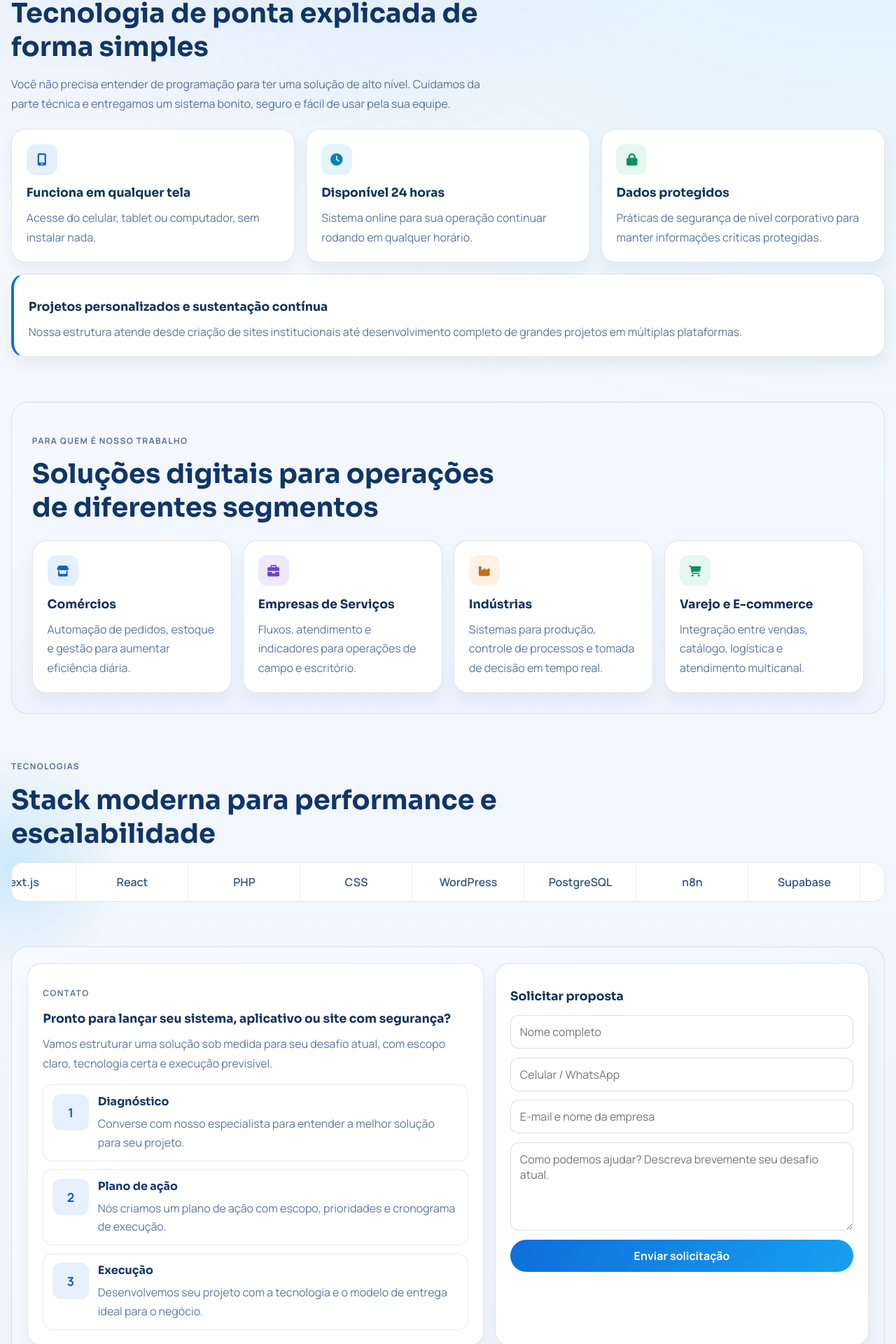
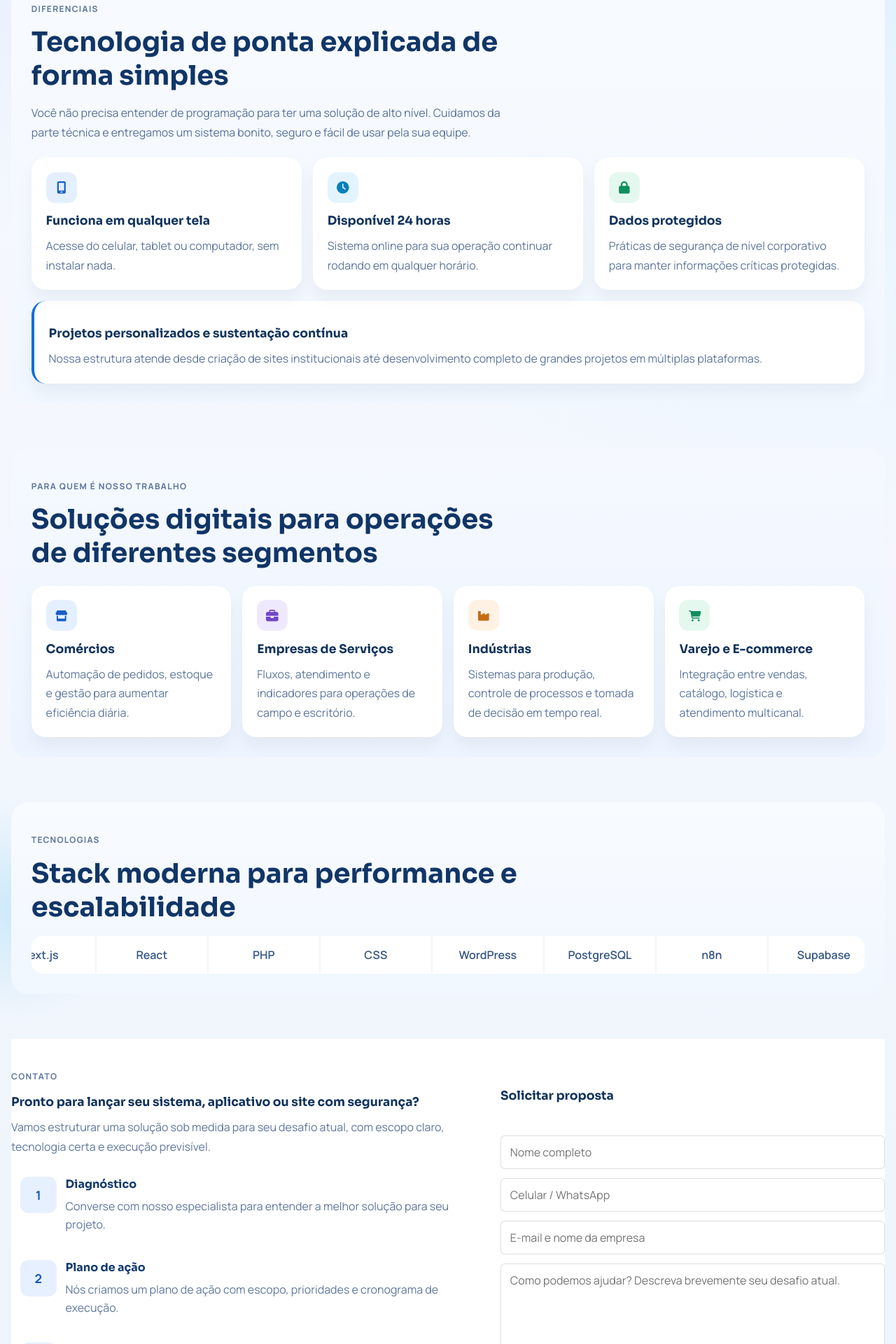
Before and after one commit to joaopedroforti/institutional-site, a Next.js app: page / in a window 1280 px wide. Shown: the part 802-2722 px from the top of the page at 70% size. Built offline with nearby package versions, Linux system fonts and the light colour scheme.

Commit message:
style: refine home sections and contact layout details

```diff
--- a/app/components/site-shell.module.css
+++ b/app/components/site-shell.module.css
@@ -67,7 +67,7 @@
 
 .brandLogo {
   width: auto;
-  height: 34px;
+  height: 44px;
 }
 
 .nav {
@@ -179,8 +179,8 @@
 
 .whatsappFloat {
   position: fixed;
-  right: 1rem;
-  bottom: 1rem;
+  right: 1.6rem;
+  bottom: 1.6rem;
   z-index: 60;
   width: 58px;
   height: 58px;
--- a/app/home.module.css
+++ b/app/home.module.css
@@ -4,8 +4,6 @@
   margin-left: calc(50% - 50vw);
   min-height: clamp(540px, 74vh, 740px);
   overflow: hidden;
-  border-top: 1px solid rgba(15, 23, 42, 0.1);
-  border-bottom: 1px solid rgba(15, 23, 42, 0.1);
 }
 
 .heroVideo {
@@ -85,8 +83,13 @@
 .sectionBlue {
   padding: clamp(1.2rem, 2.5vw, 1.8rem);
   border-radius: 24px;
-  border: 1px solid rgba(12, 102, 214, 0.14);
   background: linear-gradient(180deg, #f5f9ff 0%, #edf4ff 100%);
+}
+
+.sectionSoftBlue {
+  padding: clamp(1.2rem, 2.5vw, 1.8rem);
+  border-radius: 24px;
+  background: linear-gradient(180deg, #f8fbff 0%, #f1f7ff 100%);
 }
 
 .sectionHead h2 {
@@ -124,7 +127,6 @@
 .contactCard,
 .formCard {
   border-radius: 20px;
-  border: 1px solid rgba(15, 23, 42, 0.11);
   background: #ffffff;
   box-shadow: 0 12px 22px rgba(15, 23, 42, 0.05);
   padding: clamp(1rem, 2vw, 1.3rem);
@@ -193,7 +195,6 @@
 .carousel {
   margin-top: 1.1rem;
   border-radius: 16px;
-  border: 1px solid rgba(15, 23, 42, 0.1);
   background: #ffffff;
   overflow: hidden;
 }
@@ -216,16 +217,29 @@
 }
 
 .contactSection {
-  border-radius: 24px;
-  padding: clamp(1rem, 2vw, 1.4rem);
-  background: linear-gradient(130deg, #f7faff 0%, #edf4ff 100%);
-  border: 1px solid rgba(15, 23, 42, 0.1);
+  border-radius: 0;
+  padding: clamp(1.4rem, 2.8vw, 2rem) 0;
+  background: #ffffff;
 }
 
 .contactGrid {
   display: grid;
   grid-template-columns: 1.1fr 0.9fr;
-  gap: 1rem;
+  gap: clamp(1.2rem, 2.2vw, 2rem);
+  align-items: stretch;
+}
+
+.contactSection .contactCard,
+.contactSection .formCard {
+  background: transparent;
+  border: 0;
+  box-shadow: none;
+  padding: 0;
+}
+
+.contactSection .formCard {
+  display: grid;
+  align-items: center;
 }
 
 .steps {
@@ -235,9 +249,9 @@
 }
 
 .stepItem {
-  border: 1px solid rgba(15, 23, 42, 0.09);
-  border-radius: 14px;
-  background: #ffffff;
+  border: 0;
+  border-radius: 0;
+  background: transparent;
   padding: 0.8rem;
   display: grid;
   grid-template-columns: 52px 1fr;
@@ -270,15 +284,17 @@
 }
 
 .form {
-  margin-top: 1rem;
+  margin-top: 0;
+  height: 100%;
   display: grid;
+  align-content: center;
   gap: 0.8rem;
 }
 
 .input,
 .textarea {
   width: 100%;
-  border-radius: 12px;
+  border-radius: 6px;
   border: 1px solid rgba(15, 23, 42, 0.14);
   background: #ffffff;
   color: #0f294f;
--- a/app/page.tsx
+++ b/app/page.tsx
@@ -62,7 +62,7 @@ export default function Home() {
         </div>
       </section>
 
-      <section className={styles.section}>
+      <section className={`${styles.section} ${styles.sectionSoftBlue}`}>
         <div className={styles.sectionHead}>
           <p className={styles.kicker}>DIFERENCIAIS</p>
           <h2>Tecnologia de ponta explicada de forma simples</h2>
@@ -138,7 +138,7 @@ export default function Home() {
         </div>
       </section>
 
-      <section className={styles.section}>
+      <section className={`${styles.section} ${styles.sectionSoftBlue}`}>
         <div className={styles.sectionHead}>
           <p className={styles.kicker}>TECNOLOGIAS</p>
           <h2>Stack moderna para performance e escalabilidade</h2>
@@ -195,7 +195,7 @@ export default function Home() {
               <input type="text" className={styles.input} placeholder="E-mail e nome da empresa" />
               <textarea className={styles.textarea} placeholder="Como podemos ajudar? Descreva brevemente seu desafio atual." />
               <button type="button" className={styles.submit}>
-                Enviar solicitação
+                Solicitar Contato
               </button>
             </form>
           </article>
```
